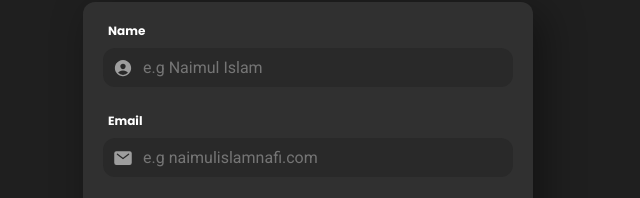
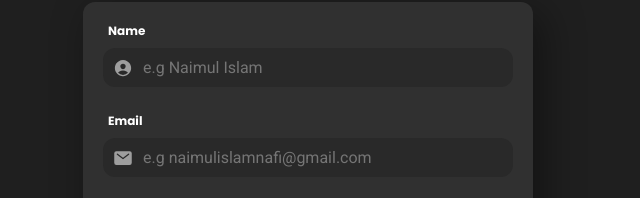
Before and after one commit to naimul86/naimul, a plain HTML site: page index.html in a window 1280 px wide. Shown: the part 2478-2676 px from the top of the page, 622-1262 px from the left. Drawn offline with nearby package versions, Linux system fonts and the light colour scheme; a web font is replaced by a local one.

Commit message:
Update index.html

```diff
--- a/index.html
+++ b/index.html
@@ -597,7 +597,7 @@
                 <h3 class="h4 contact-item-title">Email:</h3>
 
 
-                <a href="mailto:support@jack.com" class="contact-info">naimulislamnafi@gmail.com</a>
+                <a href="mailto:support@naimul.com" class="contact-info">naimulislamnafi@gmail.com</a>
               </div>
 
             </li>
@@ -666,7 +666,7 @@
 
             <div class="input-wrapper">
 
-              <input type="email" name="email" id="email" required placeholder="e.g naimulislamnafi.com"
+              <input type="email" name="email" id="email" required placeholder="e.g naimulislamnafi@gmail.com"
                 class="input-field">
 
               <ion-icon name="mail"></ion-icon>
```
